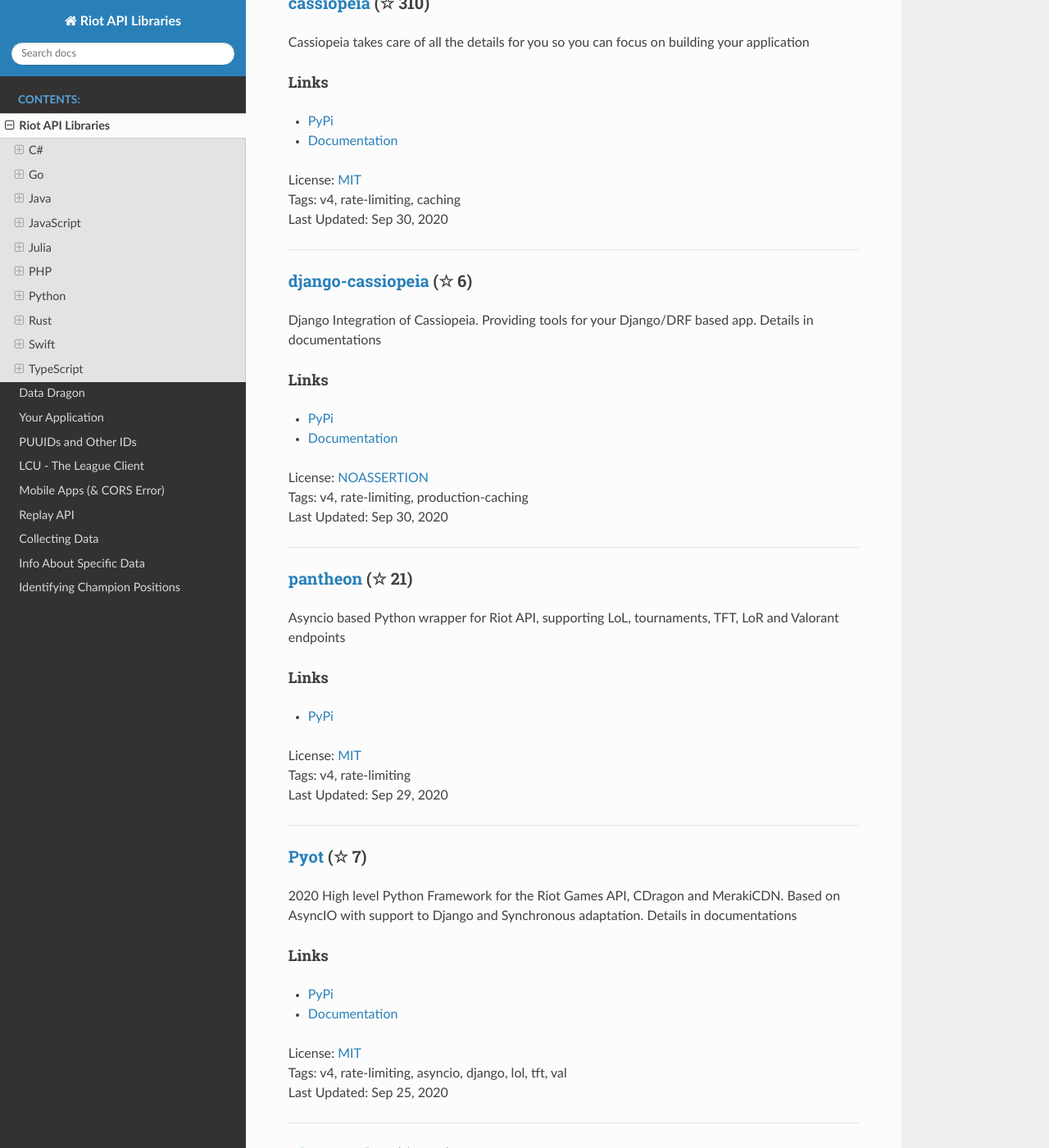
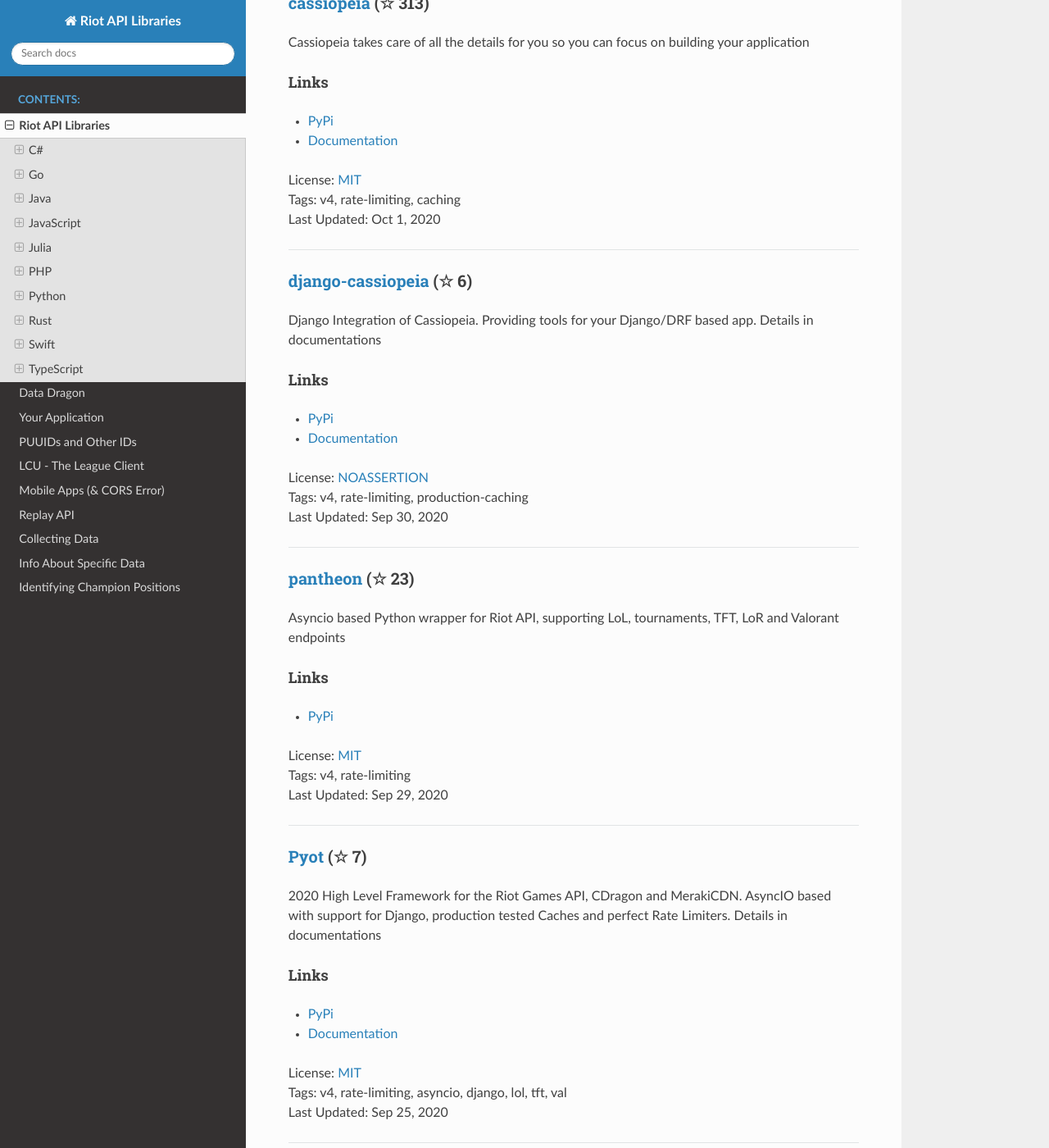
Before and after one commit to WxWatch/riot-api-libraries, a Sphinx documentation site: the page built from docs/libraries.rst, in a window 1280 px wide and 1400 px high, scrolled down 5116 px. Shown: the whole window at 82% size. Built offline with Sphinx 7.4.7 and the Read the Docs theme 2.0.0, drawn with Linux system fonts in a browser that asks for light colours; pages that are not in the unit, such as notebooks, are missing from menus; some of the changed text lies outside the part shown.

```diff
--- a/docs/libraries.rst
+++ b/docs/libraries.rst
@@ -65,7 +65,7 @@ Links
 
 | License: `Apache-2.0 <http://choosealicense.com/licenses/apache-2.0>`_
 | Tags: v4
-| Last Updated: Sep 30, 2020
+| Last Updated: Oct 2, 2020
 
 -----------------
 
@@ -238,7 +238,7 @@ Links
 Python
 ------------------------------------------
 
-`cassiopeia <https://github.com/meraki-analytics/cassiopeia>`_ (☆ 310)
+`cassiopeia <https://github.com/meraki-analytics/cassiopeia>`_ (☆ 313)
 ~~~~~~~~~~~~~~~~~~~~~~~~~~~~~~~~~~~~~~~~~~~~~~~~~~~~~~~~~~~~~~~~~~~~~~~~~~~~~~~~~~~~~~~~~~~~~~~~~~~~
 
 Cassiopeia takes care of all the details for you so you can focus on building your application
@@ -250,7 +250,7 @@ Links
 - `Documentation <http://cassiopeia.readthedocs.org/en/latest/>`_
 | License: `MIT <http://choosealicense.com/licenses/mit>`_
 | Tags: v4, rate-limiting, caching
-| Last Updated: Sep 30, 2020
+| Last Updated: Oct 1, 2020
 
 -----------------
 
@@ -270,7 +270,7 @@ Links
 
 -----------------
 
-`pantheon <https://github.com/Canisback/pantheon>`_ (☆ 21)
+`pantheon <https://github.com/Canisback/pantheon>`_ (☆ 23)
 ~~~~~~~~~~~~~~~~~~~~~~~~~~~~~~~~~~~~~~~~~~~~~~~~~~~~~~~~~~~~~~~~~~~~~~~~~~~~~~~~~~~~~~~~~~~~~~~~~~~~
 
 Asyncio based Python wrapper for Riot API, supporting LoL, tournaments, TFT, LoR and Valorant endpoints
@@ -288,7 +288,7 @@ Links
 `Pyot <https://github.com/paaksing/Pyot>`_ (☆ 7)
 ~~~~~~~~~~~~~~~~~~~~~~~~~~~~~~~~~~~~~~~~~~~~~~~~~~~~~~~~~~~~~~~~~~~~~~~~~~~~~~~~~~~~~~~~~~~~~~~~~~~~
 
-2020 High level Python Framework for the Riot Games API, CDragon and MerakiCDN. Based on AsyncIO with support to Django and Synchronous adaptation. Details in documentations
+2020 High Level Framework for the Riot Games API, CDragon and MerakiCDN. AsyncIO based with support for Django, production tested Caches and perfect Rate Limiters. Details in documentations
 
 Links
 ::::::::::::::::
@@ -332,7 +332,7 @@ Links
 - `Crates.io <https://crates.io/crates/riven>`_
 | License: `MIT <http://choosealicense.com/licenses/mit>`_
 | Tags: v3, v4, rate-limiting, tft
-| Last Updated: Sep 2, 2020
+| Last Updated: Oct 1, 2020
 
 -----------------
 
```
Also changed, not shown: other parts of docs/libraries.rst (+4 -4 lines).
